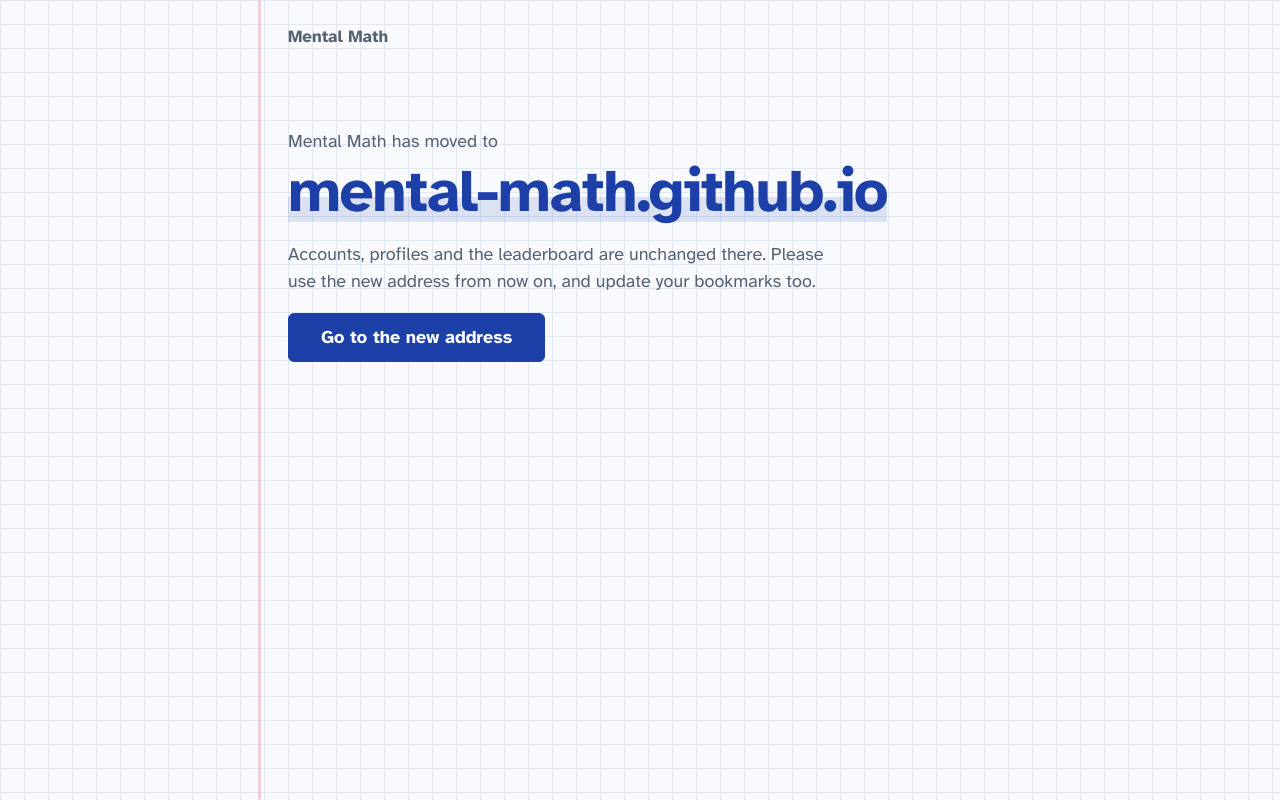
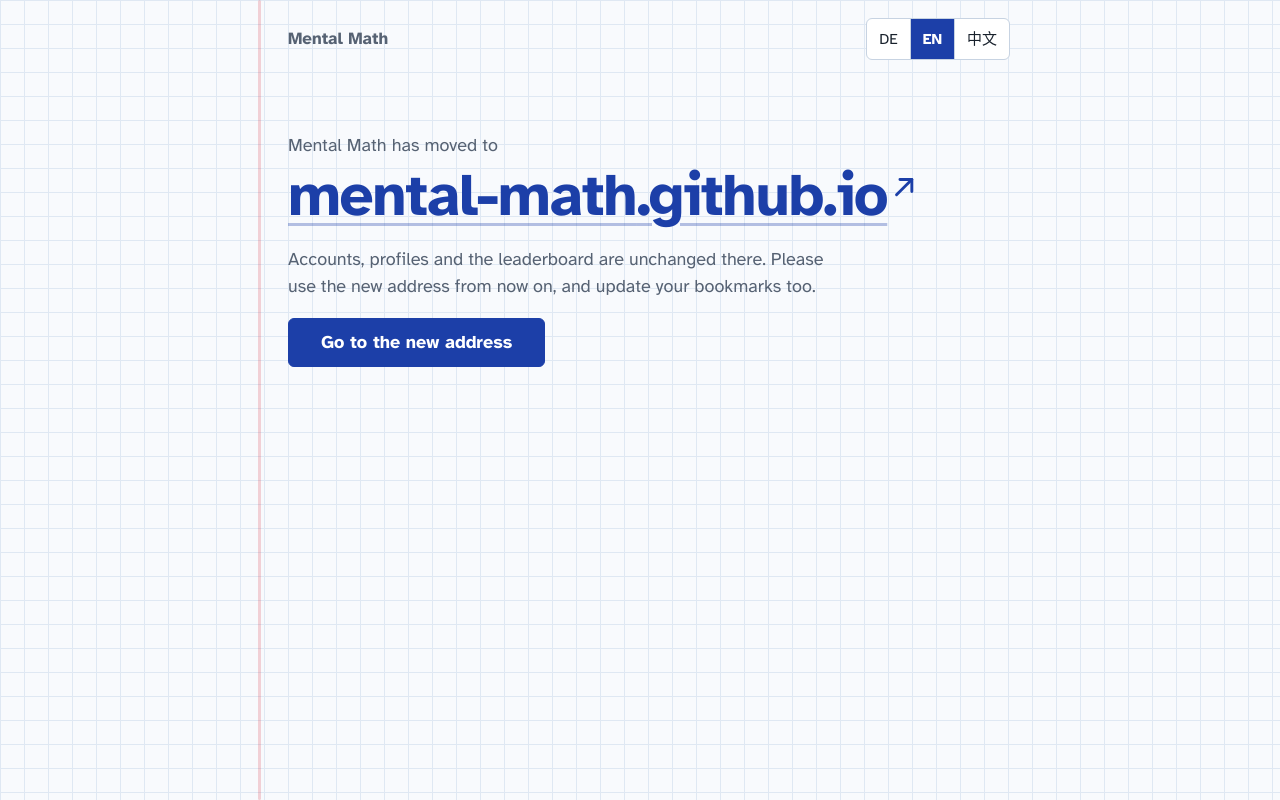
Before and after one commit to rui256/kopfrechnen, a plain HTML site: page index.html in a window 1280 px wide. Drawn offline with Linux system fonts and the light colour scheme.

Commit message:
Add files via upload

```diff
--- a/index.html
+++ b/index.html
@@ -32,7 +32,7 @@
 :root{
   --paper:#F8FAFD; --grid:#DFE8F3; --ink:#18212C; --soft:#566273;
   --accent:#1C3FA8; --on-accent:#FFFFFF; --red:#D0283A; --good:#1F7A4D;
-  --surface:#FFFFFF; --line:#C7D3E2; --mark:rgba(28,63,168,.13);
+  --surface:#FFFFFF; --line:#C7D3E2;
   --font:"Atkinson Hyperlegible","PingFang SC","Hiragino Sans GB","Microsoft YaHei","Noto Sans CJK SC",system-ui,-apple-system,"Segoe UI",sans-serif;
   --mx:max(8px, env(safe-area-inset-left,0px));
   color-scheme:light;
@@ -44,13 +44,13 @@
   :root:not([data-theme="light"]){
     --paper:#1D2925; --grid:#25332E; --ink:#EDF1EA; --soft:#A3B0A7;
     --accent:#F2D36B; --on-accent:#1D2925; --red:#F293A8; --good:#9AD9A8;
-    --surface:#22302B; --line:#3A4A43; --mark:rgba(242,211,107,.16); color-scheme:dark;
+    --surface:#22302B; --line:#3A4A43; color-scheme:dark;
   }
 }
 :root[data-theme="dark"]{
   --paper:#1D2925; --grid:#25332E; --ink:#EDF1EA; --soft:#A3B0A7;
   --accent:#F2D36B; --on-accent:#1D2925; --red:#F293A8; --good:#9AD9A8;
-  --surface:#22302B; --line:#3A4A43; --mark:rgba(242,211,107,.16); color-scheme:dark;
+  --surface:#22302B; --line:#3A4A43; color-scheme:dark;
 }
 html[data-go] body{visibility:hidden}
 html{height:100%}
@@ -68,10 +68,20 @@ body{
 .wrap{position:relative;max-width:780px;min-height:100vh;margin:0 auto;
   padding:18px max(20px, env(safe-area-inset-right,0px)) 56px calc(var(--mx) + 30px)}
 .margin{position:absolute;top:0;bottom:0;left:var(--mx);width:3px;border-radius:2px;background:color-mix(in srgb,var(--red) 20%,transparent)}
-.brand{display:block;font-weight:700;color:var(--soft);padding:6px 0;margin-bottom:clamp(28px,9vh,72px)}
+.bar{display:flex;align-items:center;justify-content:space-between;gap:12px;margin-bottom:clamp(28px,9vh,72px)}
+.brand{font-weight:700;color:var(--soft);padding:6px 0;white-space:nowrap}
+.seg{display:inline-flex;border:1px solid var(--line);border-radius:6px;overflow:hidden;background:var(--surface)}
+.seg button{font:inherit;font-size:.9375rem;border:0;background:transparent;color:var(--ink);padding:6px 12px;min-height:40px;cursor:pointer}
+.seg button+button{border-left:1px solid var(--line)}
+.seg button[aria-pressed="true"]{background:var(--accent);color:var(--on-accent);font-weight:700}
 .moved{margin:0 0 4px;color:var(--soft);font-size:1.125rem}
 h1{margin:0 0 18px;font-size:clamp(2rem,8vw,3.75rem);line-height:1.08;letter-spacing:-.02em;color:var(--accent);overflow-wrap:anywhere}
-h1 span{background:linear-gradient(transparent 58%,var(--mark) 58%,var(--mark) 92%,transparent 92%);-webkit-box-decoration-break:clone;box-decoration-break:clone}
+h1 a{color:inherit;text-decoration-line:underline;text-decoration-thickness:max(2px,.045em);text-underline-offset:.14em;
+  text-decoration-color:color-mix(in srgb,var(--accent) 32%,transparent);border-radius:4px}
+h1 a:hover{text-decoration-color:var(--accent)}
+h1 a:focus-visible{outline-offset:6px}
+h1 a svg{display:inline-block;width:.34em;height:.34em;margin-left:.12em;vertical-align:.3em;stroke:currentColor;overflow:visible}
+@media (prefers-reduced-motion:no-preference){h1 a{transition:text-decoration-color .15s}}
 .lede{max-width:46ch;margin:0 0 34px;color:var(--soft);font-size:1.125rem}
 .sheet{max-width:600px;background:var(--surface);border:1px solid var(--line);border-left:3px solid var(--accent);border-radius:6px;padding:16px 20px 18px}
 h2{margin:0 0 4px;font-size:1rem}
@@ -109,10 +119,15 @@ h2{margin:0 0 4px;font-size:1rem}
 <body>
 <div class="wrap">
   <div class="margin" aria-hidden="true"></div>
-  <span class="brand" id="brand">Kopfrechnen</span>
+  <header class="bar">
+    <span class="brand" id="brand">Kopfrechnen</span>
+    <div class="seg" role="group" aria-label="Sprache / Language / 语言">
+      <button type="button" data-lang="de" lang="de">DE</button><button type="button" data-lang="en" lang="en">EN</button><button type="button" data-lang="zh" lang="zh-Hans">中文</button>
+    </div>
+  </header>
   <main>
     <p class="moved" id="moved"></p>
-    <h1><span>mental-math<wbr>.github.io</span></h1>
+    <h1><a id="addr" href="https://mental-math.github.io/" target="_blank" rel="noopener">mental-math<wbr>.github.io<svg viewBox="0 0 12 12" fill="none" stroke-width="1.7" stroke-linecap="round" stroke-linejoin="round" aria-hidden="true"><path d="M1.5 10.5 10.5 1.5"/><path d="M3.5 1.5h7v7"/></svg><span class="sr-only" id="addrTab"></span></a></h1>
     <p class="lede" id="lede"></p>
     <div class="actions" id="topActs" hidden></div>
     <section class="sheet" id="box" aria-labelledby="boxH" hidden>
@@ -148,7 +163,7 @@ h2{margin:0 0 4px;font-size:1rem}
 
   const T = {
     de: {
-      brand: 'Kopfrechnen', moved: 'Kopfrechnen ist umgezogen nach',
+      brand: 'Kopfrechnen', moved: 'Kopfrechnen ist umgezogen nach', newTab: ' (öffnet in einem neuen Tab)',
       lede: 'Konten, Profile und die Bestenliste sind dort unverändert. Bitte nutze ab jetzt die neue Adresse und ändere auch deine Lesezeichen.',
       here: 'Auf diesem Gerät',
       rounds: n => `${n} ${n === 1 ? 'Runde' : 'Runden'}`, duels: n => `${n} ${n === 1 ? 'Duell' : 'Duelle'}`,
@@ -173,7 +188,7 @@ h2{margin:0 0 4px;font-size:1rem}
       copyFail: 'Kopieren hat nicht geklappt. Lass dir den Schlüssel anzeigen und schreib ihn ab.',
     },
     en: {
-      brand: 'Mental Math', moved: 'Mental Math has moved to',
+      brand: 'Mental Math', moved: 'Mental Math has moved to', newTab: ' (opens in a new tab)',
       lede: 'Accounts, profiles and the leaderboard are unchanged there. Please use the new address from now on, and update your bookmarks too.',
       here: 'On this device',
       rounds: n => `${n} ${n === 1 ? 'round' : 'rounds'}`, duels: n => `${n} ${n === 1 ? 'duel' : 'duels'}`,
@@ -198,7 +213,7 @@ h2{margin:0 0 4px;font-size:1rem}
       copyFail: 'Copying didn’t work. Show the key and write it down instead.',
     },
     zh: {
-      brand: '心算', moved: '心算已迁移到',
+      brand: '心算', moved: '心算已迁移到', newTab: '（在新标签页中打开）',
       lede: '账户、个人资料和排行榜在那里都保持不变。今后请使用新地址，也记得更新你的书签。',
       here: '这台设备上',
       rounds: n => `${n} 轮`, duels: n => `${n} 场对决`, balls: n => `${n} 场数学足球`,
@@ -252,6 +267,10 @@ h2{margin:0 0 4px;font-size:1rem}
   let state = !total && !signed ? 'none' : wasMoved ? 'moved' : 'ask', why = '', win = null, timer = 0, keyShown = false, focusNext = null;
   function render() {
     document.title = t('brand');
+    document.documentElement.lang = lang === 'zh' ? 'zh-CN' : lang;
+    document.querySelectorAll('[data-lang]').forEach(b => b.setAttribute('aria-pressed', String(b.dataset.lang === lang)));
+    $('addr').href = newUrl();
+    $('addrTab').textContent = t('newTab');
     $('brand').textContent = t('brand');
     $('moved').textContent = t('moved');
     $('lede').textContent = t('lede');
@@ -349,6 +368,11 @@ h2{margin:0 0 4px;font-size:1rem}
       btnTimers[id] = setTimeout(() => { b.classList.remove('ok'); b.textContent = t('copy'); }, 2000);
     } else { m.className = 'msg bad'; m.textContent = t('copyFail'); }
   }
+  document.querySelectorAll('[data-lang]').forEach(b => b.addEventListener('click', () => {
+    lang = b.dataset.lang;
+    try { localStorage.setItem('kr.lang', JSON.stringify(lang)); } catch (e) { /* only for this visit */ }
+    focusNext = null; render();
+  }));
   if (canKey) {
     $('cpName').addEventListener('click', async () => copied('cpName', await copyText(acct.name), 'copiedName'));
     $('cpKey').addEventListener('click', async () => copied('cpKey', await copyText(fmtKey(acct.key)), 'copiedKey'));
```
